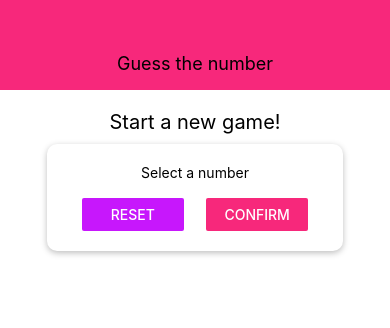
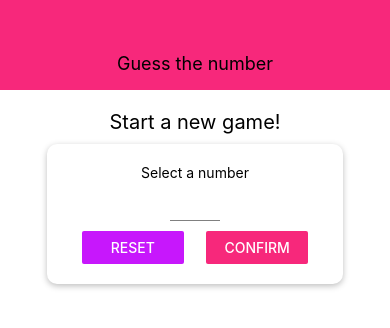
Before and after one commit to VisheshSingh/GuessNumber-React-native, a React Native app: screen / in a window 390 px wide. Shown: the top 328 px of the page. Built offline with nearby package versions, Linux system fonts and the light colour scheme.

Commit message:
Input Component

```diff
--- a/components/Header.js
+++ b/components/Header.js
@@ -1,5 +1,6 @@
 import React from 'react';
 import { View, Text, StyleSheet } from 'react-native';
+import Colors from '../constants/colors';
 
 const Header = props => {
   return (
@@ -14,7 +15,7 @@
     width: '100%',
     height: 90,
     paddingTop: 36,
-    backgroundColor: '#f7287b',
+    backgroundColor: Colors.primary,
     justifyContent: 'center',
     alignItems: 'center'
   },
--- /dev/null
+++ b/components/Input.js
@@ -0,0 +1,17 @@
+import React from 'react';
+import { TextInput, StyleSheet } from 'react-native';
+
+const Input = props => {
+  return <TextInput style={{ ...styles.input, ...props.style }} />;
+};
+
+const styles = StyleSheet.create({
+  input: {
+    height: 30,
+    borderBottomColor: 'grey',
+    borderBottomWidth: 1,
+    marginVertical: 10
+  }
+});
+
+export default Input;
--- /dev/null
+++ b/constants/colors.js
@@ -0,0 +1,4 @@
+export default {
+  primary: '#f7287b',
+  accent: '#c717fc'
+};
--- a/screens/StartGameScreen.js
+++ b/screens/StartGameScreen.js
@@ -2,6 +2,8 @@
 import { View, StyleSheet, Text, TextInput, Button } from 'react-native';
 
 import Card from '../components/Card';
+import Colors from '../constants/colors';
+import Input from '../components/Input';
 
 const StartGameScreen = props => {
   return (
@@ -9,13 +11,13 @@
       <Text style={styles.title}>Start a new game!</Text>
       <Card style={styles.inputContainer}>
         <Text>Select a number</Text>
-        <TextInput />
+        <Input style={styles.input} />
         <View style={styles.buttonContainer}>
           <View style={styles.button}>
-            <Button title='Reset' onPress={() => {}} color='#c717fc' />
+            <Button title='Reset' onPress={() => {}} color={Colors.accent} />
           </View>
           <View style={styles.button}>
-            <Button title='Confirm' onPress={() => {}} color='#f7287b' />
+            <Button title='Confirm' onPress={() => {}} color={Colors.primary} />
           </View>
         </View>
       </Card>
@@ -43,6 +45,9 @@
   },
   button: {
     width: '45%'
+  },
+  input: {
+    width: 50
   }
 });
 
```
